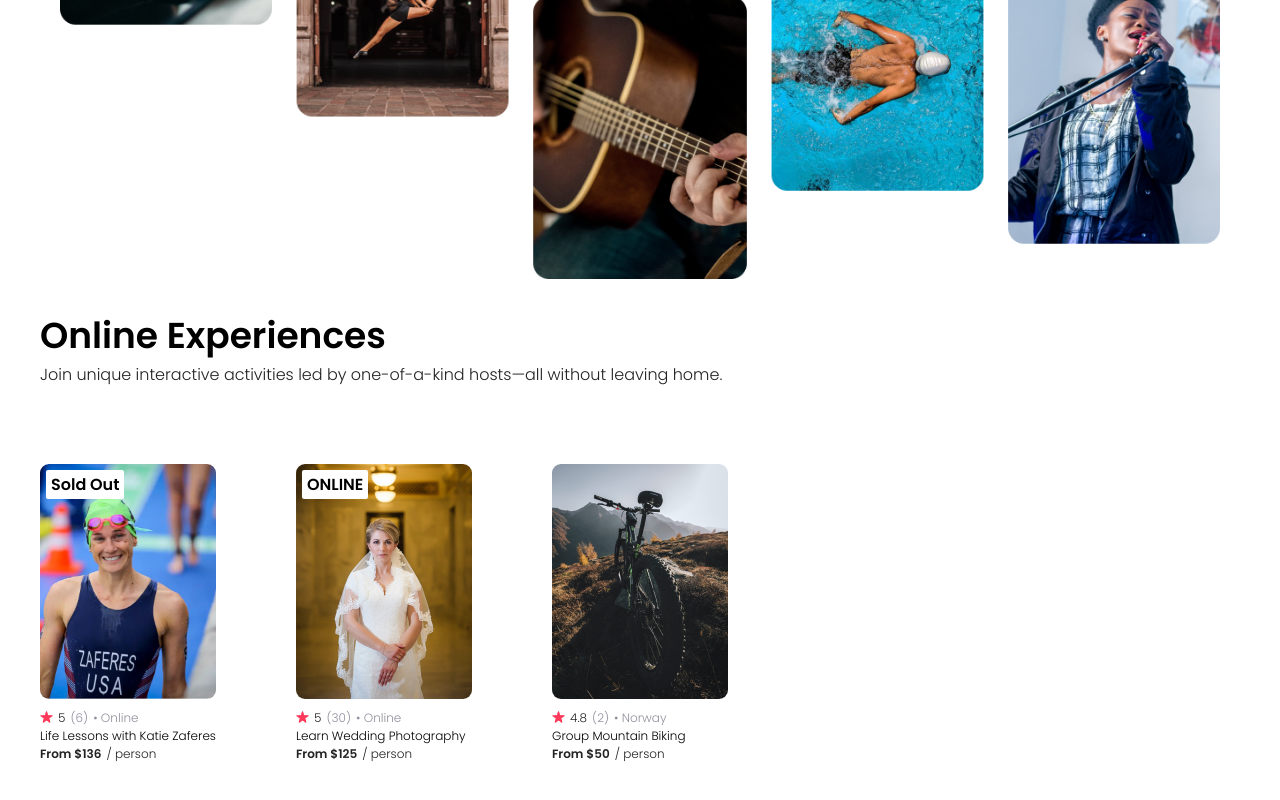
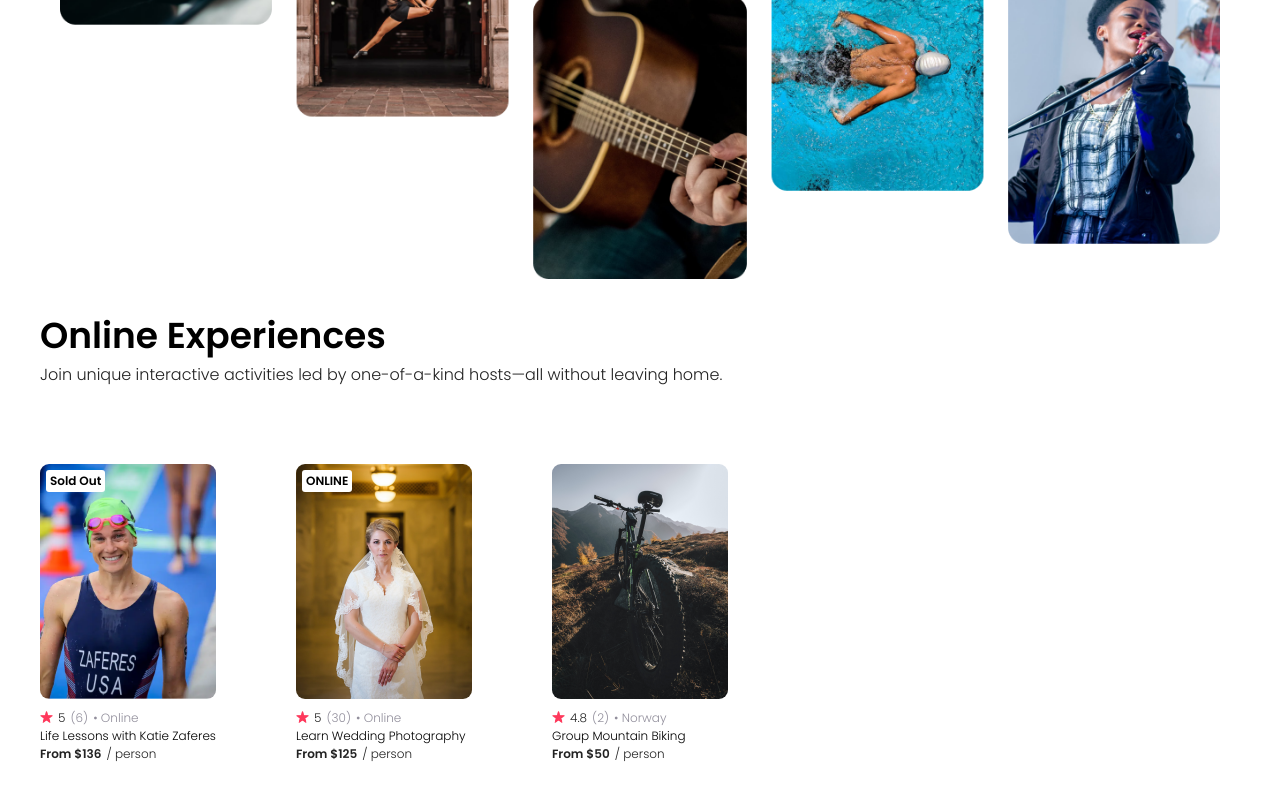
Before and after one commit to devlarrywong/airbnb_landingpage, a React (Vite) app: page / in a window 1280 px wide. Shown: the part 531-1331 px from the top of the page. Built offline with nearby package versions, Linux system fonts and the light colour scheme; the HTML template or start-up script is replaced by a standard one.

Commit message:
Card.css photo badge added font-size

```diff
--- a/components/Card.css
+++ b/components/Card.css
@@ -54,7 +54,8 @@
   top: 6px;
   left: 6px;
   background-color: white;
-  padding: 2px 5px;
-  border-radius: 2px;
+  padding: 2px 4px;
+  border-radius: 3px;
   font-weight: bold;
+  font-size: 12px;
 }
```
